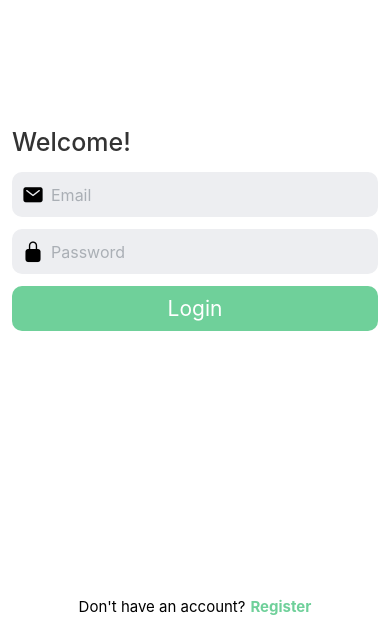
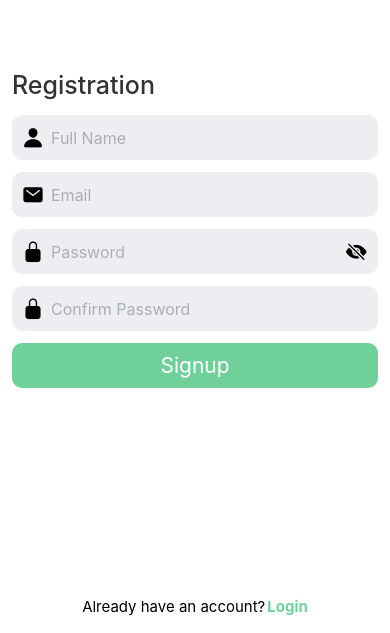
Before and after one commit to shahnawaz46/password-manager-app, a React Native app: screen /Home in a window 390 px wide. Shown: the part 208-841 px from the top of the page. Built offline with nearby package versions, Linux system fonts and the light colour scheme; what react-native-popup-menu would draw is missing.

Commit message:
registration done and formik implemented

```diff
--- a/package.json
+++ b/package.json
@@ -7,6 +7,7 @@
     "ios": "react-native run-ios",
     "lint": "eslint .",
     "start": "react-native start",
+    "dev": "react-native start --experimental-debugger",
     "test": "jest"
   },
   "dependencies": {
@@ -14,6 +15,8 @@
     "@react-native-clipboard/clipboard": "^1.14.0",
     "@react-navigation/native": "^6.1.17",
     "@react-navigation/native-stack": "^6.9.26",
+    "axios": "^1.6.8",
+    "formik": "^2.4.6",
     "nanoid": "^5.0.7",
     "react": "18.2.0",
     "react-native": "0.73.6",
@@ -24,7 +27,8 @@
     "react-native-safe-area-context": "^4.9.0",
     "react-native-screens": "^3.30.1",
     "react-native-toast-message": "^2.2.0",
-    "react-native-vector-icons": "^10.0.3"
+    "react-native-vector-icons": "^10.0.3",
+    "yup": "^1.4.0"
   },
   "devDependencies": {
     "@babel/core": "^7.20.0",
--- /dev/null
+++ b/src/api/AxiosInstance.js
@@ -0,0 +1,10 @@
+import axios from 'axios';
+
+const baseURL = 'http://192.168.1.14:9000/api';
+
+const axiosInstance = axios.create({
+  baseURL: baseURL,
+  timeout: 60000,
+});
+
+export default axiosInstance;
--- a/src/components/CustomInput.jsx
+++ b/src/components/CustomInput.jsx
@@ -7,6 +7,7 @@ const CustomInput = ({
   icon,
   endIcon,
   onChangeText,
+  onBlur,
   backgroundColor,
   type = 'default',
   secureTextEntry = false,
@@ -24,10 +25,11 @@ const CustomInput = ({
         style={{fontSize: 16, color: '#000', width: endIcon ? '83%' : '93%'}}
         placeholderTextColor={'#aaafb5'}
         value={value}
-        onChangeText={onChangeText}
         keyboardType={type}
         maxLength={maxLength}
         secureTextEntry={secureTextEntry}
+        onChangeText={onChangeText}
+        onBlur={onBlur}
       />
       {endIcon && endIcon}
     </View>
--- a/src/routes/AuthStack.jsx
+++ b/src/routes/AuthStack.jsx
@@ -10,7 +10,7 @@ const StackNavigation = createNativeStackNavigator();
 function AuthStack() {
   return (
     <StackNavigation.Navigator
-      initialRouteName="Signin"
+      initialRouteName="Signup"
       screenOptions={{headerShown: false}}>
       <StackNavigation.Screen name="Signin" component={Signin} />
       <StackNavigation.Screen name="Signup" component={Signup} />
--- a/src/screen/Signin.jsx
+++ b/src/screen/Signin.jsx
@@ -13,6 +13,7 @@ import {useAppTheme} from '../routes/Router';
 import Title from '../components/Title';
 import {formValidation} from '../utils/Validation';
 import {useDataContext} from '../context/DataContext';
+import axiosInstance from '../api/AxiosInstance';
 
 const Signin = ({navigation}) => {
   const {
@@ -24,13 +25,14 @@ const Signin = ({navigation}) => {
   const [userDetails, setUserDetails] = useState({email: '', password: ''});
 
   const handleSignin = async () => {
-    const result = formValidation(userDetails);
-    if (!result.status) {
-      return Toast.show({type: 'error', text1: result.msg});
-    }
+    // const result = formValidation(userDetails);
+    // if (!result.status) {
+    //   return Toast.show({type: 'error', text1: result.msg});
+    // }
 
     try {
-      // const res = await
+      const res = await axiosInstance.post('/user/login', userDetails);
+      return console.log(res);
       const token = '123456789';
       await AsyncStorage.setItem('__ut_', token);
       setAuthDetails({
@@ -45,7 +47,7 @@ const Signin = ({navigation}) => {
     } catch (err) {
       Toast.show({
         type: 'error',
-        text1: err.message,
+        text1: err?.response?.data?.error || err.message,
       });
     }
   };
@@ -88,6 +90,7 @@ const Signin = ({navigation}) => {
             icon={<Ionicons name="lock-closed" size={22} color="#000" />}
             value={userDetails.password}
             onChangeText={e => setUserDetails(prev => ({...prev, password: e}))}
+            secureTextEntry={true}
           />
 
           {/* <TouchableOpacity>
--- a/src/screen/Signup.jsx
+++ b/src/screen/Signup.jsx
@@ -1,5 +1,5 @@
 import React, {useState} from 'react';
-import {Text, TouchableOpacity, View} from 'react-native';
+import {StyleSheet, Text, TouchableOpacity, View} from 'react-native';
 import {SafeAreaView} from 'react-native-safe-area-context';
 import Ionicons from 'react-native-vector-icons/Ionicons';
 import Toast from 'react-native-toast-message';
@@ -12,6 +12,9 @@ import {useAppTheme} from '../routes/Router';
 import Title from '../components/Title';
 import {useDataContext} from '../context/DataContext';
 import {formValidation} from '../utils/Validation';
+import axiosInstance from '../api/AxiosInstance';
+import {Formik} from 'formik';
+import {singupSchema} from '../validation/YupValidationSchema';
 
 const Signup = ({navigation}) => {
   const {
@@ -21,34 +24,21 @@ const Signup = ({navigation}) => {
   const {setAuthDetails} = useDataContext();
 
   const [userDetails, setUserDetails] = useState({
-    full_name: '',
+    fullName: '',
     email: '',
     password: '',
-    confirm_password: '',
+    confirmPassword: '',
   });
   const [secureField, setSecureField] = useState(true);
 
-  const handleSignup = async () => {
-    const result = formValidation(userDetails);
-    if (!result.status) {
-      return Toast.show({type: 'error', text1: result.msg});
-    }
-
+  const handleSignup = async value => {
     try {
-      // const res = await
-      setAuthDetails(prev => ({
-        ...prev,
-        userDetails: {
-          fullName: 'Mohammad Shahnawaz',
-          email: 'shahanwaz@gamil.com',
-          image: '',
-        },
-      }));
-      navigation.navigate('Verify OTP');
+      await axiosInstance.post('/user/register', value);
+      navigation.navigate('Verify OTP', {email: value.email});
     } catch (err) {
       Toast.show({
         type: 'error',
-        text1: err.message,
+        text1: err?.response?.data?.error || err.message,
       });
     }
   };
@@ -65,32 +55,53 @@ const Signup = ({navigation}) => {
         }}
       />
 
-      <View style={{flex: 1, justifyContent: 'center', padding: gap}}>
-        <Text
-          style={{
-            fontSize: 25,
-            fontWeight: '500',
-            color: '#333',
-            marginVertical: 15,
-          }}>
-          Registration
-        </Text>
+      <View style={styles.formContainer}>
+        <Text style={styles.formHeading}>Registration</Text>
 
+        <Formik
+          initialValues={{
+            fullName: '',
+            email: '',
+            password: '',
+            confirmPassword: '',
+          }}
+          validationSchema={singupSchema}
+          onSubmit={value => handleSignup(value)}>
+          {({
+            values,
+            errors,
+            touched,
+            handleChange,
+            handleSubmit,
+            isSubmitting,
+          }) => (
             <View style={{gap: gap}}>
+              <View>
                 <CustomInput
                   placeholder={'Full Name'}
                   backgroundColor={'#edeef1'}
                   icon={<Ionicons name="person" size={22} color="#000" />}
-            onChangeText={e =>
-              setUserDetails(prev => ({...prev, full_name: e}))
-            }
+                  value={values.fullName}
+                  onChangeText={handleChange('fullName')}
                 />
+                {touched.fullName && errors.fullName && (
+                  <Text style={styles.error}>{errors.fullName}</Text>
+                )}
+              </View>
+              <View>
                 <CustomInput
                   placeholder={'Email'}
                   backgroundColor={'#edeef1'}
                   icon={<Ionicons name="mail" size={22} color="#000" />}
-            onChangeText={e => setUserDetails(prev => ({...prev, email: e}))}
+                  value={values.email}
+                  onChangeText={handleChange('email')}
                 />
+                {touched.email && errors.email && (
+                  <Text style={styles.error}>{errors.email}</Text>
+                )}
+              </View>
+
+              <View>
                 <CustomInput
                   placeholder={'Password'}
                   backgroundColor={'#edeef1'}
@@ -103,35 +114,41 @@ const Signup = ({navigation}) => {
                       onPress={() => setSecureField(prev => !prev)}
                     />
                   }
-            onChangeText={e => setUserDetails(prev => ({...prev, password: e}))}
+                  value={values.password}
+                  onChangeText={handleChange('password')}
                   secureTextEntry={secureField}
                 />
+                {touched.password && errors.password && (
+                  <Text style={styles.error}>{errors.password}</Text>
+                )}
+              </View>
+
+              <View>
                 <CustomInput
                   placeholder={'Confirm Password'}
                   backgroundColor={'#edeef1'}
                   icon={<Ionicons name="lock-closed" size={22} color="#000" />}
-            onChangeText={e =>
-              setUserDetails(prev => ({...prev, confirm_password: e}))
-            }
+                  value={values.confirmPassword}
+                  onChangeText={handleChange('confirmPassword')}
                   secureTextEntry={true}
                 />
+                {touched.confirmPassword && errors.confirmPassword && (
+                  <Text style={styles.error}>{errors.confirmPassword}</Text>
+                )}
+              </View>
               <CustomButton
                 title={'Signup'}
                 height={45}
                 fontSize={21}
-            onPress={handleSignup}
+                onPress={handleSubmit}
               />
             </View>
+          )}
+        </Formik>
       </View>
 
       {/* bottom part for redirect to signin */}
-      <View
-        style={{
-          flexDirection: 'row',
-          justifyContent: 'center',
-          marginBottom: 20,
-          marginTop: 10,
-        }}>
+      <View style={styles.alreadyAccount}>
         <Text style={{fontSize: 15}}>Already have an account?</Text>
         <TouchableOpacity onPress={() => navigation.navigate('Signin')}>
           <Text
@@ -150,3 +167,23 @@ const Signup = ({navigation}) => {
 };
 
 export default Signup;
+
+const styles = StyleSheet.create({
+  formContainer: {flex: 1, justifyContent: 'center', padding: gap},
+  formHeading: {
+    fontSize: 25,
+    fontWeight: '500',
+    color: '#333',
+    marginVertical: 15,
+  },
+  alreadyAccount: {
+    flexDirection: 'row',
+    justifyContent: 'center',
+    marginBottom: 20,
+    marginTop: 10,
+  },
+  error: {
+    color: 'red',
+    marginTop: 0.5,
+  },
+});
--- a/src/screen/VerifyOtp.jsx
+++ b/src/screen/VerifyOtp.jsx
@@ -11,8 +11,9 @@ import CustomInput from '../components/CustomInput';
 import CustomButton from '../components/CustomButton';
 import {useAppTheme} from '../routes/Router';
 import {useDataContext} from '../context/DataContext';
+import axiosInstance from '../api/AxiosInstance';
 
-const VerifyOtp = ({navigation}) => {
+const VerifyOtp = ({navigation, route}) => {
   const {
     colors: {primary, textPrimary},
   } = useAppTheme();
@@ -25,20 +26,26 @@ const VerifyOtp = ({navigation}) => {
     if (otp === '' || otp === null) {
       return Toast.show({type: 'error', text1: 'Please enter OTP'});
     }
-
     try {
-      // const res = await
-      const token = '123456789';
-      await AsyncStorage.setItem('__ut_', token);
+      const res = await axiosInstance.post('/user/otp-verify', {
+        otp,
+        email: route?.params?.email,
+      });
+      await AsyncStorage.setItem('__ut_', res.data._id);
       setAuthDetails(prev => ({
         ...prev,
         isLoggedIn: true,
-        token: token,
+        token: res.data._id,
+        userDetails: {
+          fullName: res.data?.fullName,
+          email: res.data?.email,
+          image: res.data?.profile,
+        },
       }));
     } catch (err) {
       Toast.show({
         type: 'error',
-        text1: err.message,
+        text1: err?.response?.data?.error || err.message,
       });
     }
   };
--- /dev/null
+++ b/src/validation/YupValidationSchema.js
@@ -0,0 +1,18 @@
+import * as Yup from 'yup';
+
+export const singupSchema = Yup.object({
+  fullName: Yup.string().required('Full Name is required'),
+  email: Yup.string()
+    .required('Email is required')
+    .email('Please enter a valid email address'),
+  password: Yup.string()
+    .required('Password is required')
+    .min(6, 'Password must be at least 6 characters')
+    .matches(
+      /^(?=.*[a-z])(?=.*[A-Z])(?=.*[0-9])[a-zA-Z0-9]+$/,
+      'Password must contain at least one lowercase letter, one uppercase letter, and one number',
+    ),
+  confirmPassword: Yup.string()
+    .required('Confirm Password is required')
+    .oneOf([Yup.ref('password')], 'Passwords do not match'),
+});
```
Also changed, not shown: src/utils/Validation.jsx (renamed from src/utils/Validation.js), 1 other file (tests, documents, lock files or other folders). Lines whose indentation alone changed are shown as unchanged.
